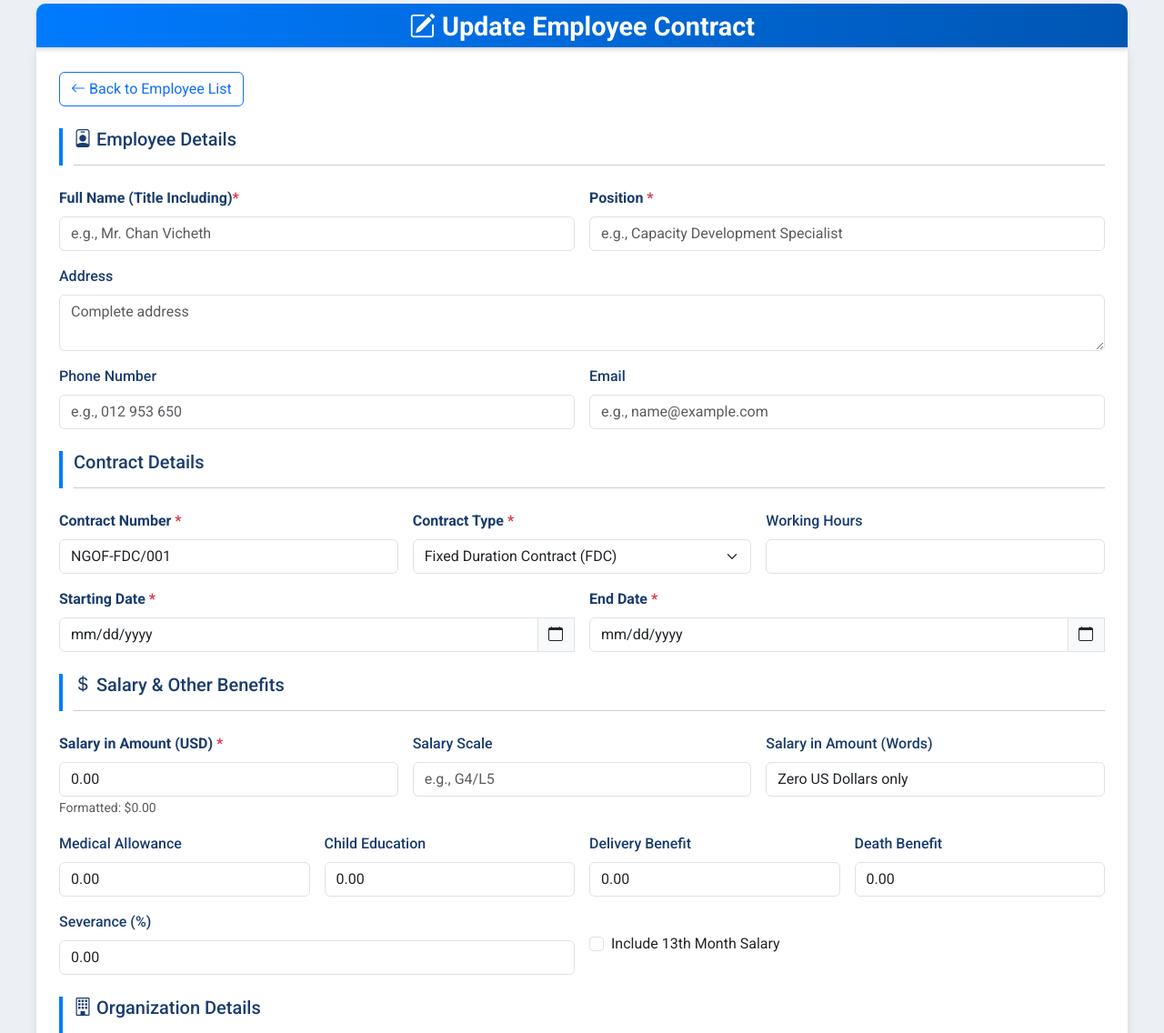
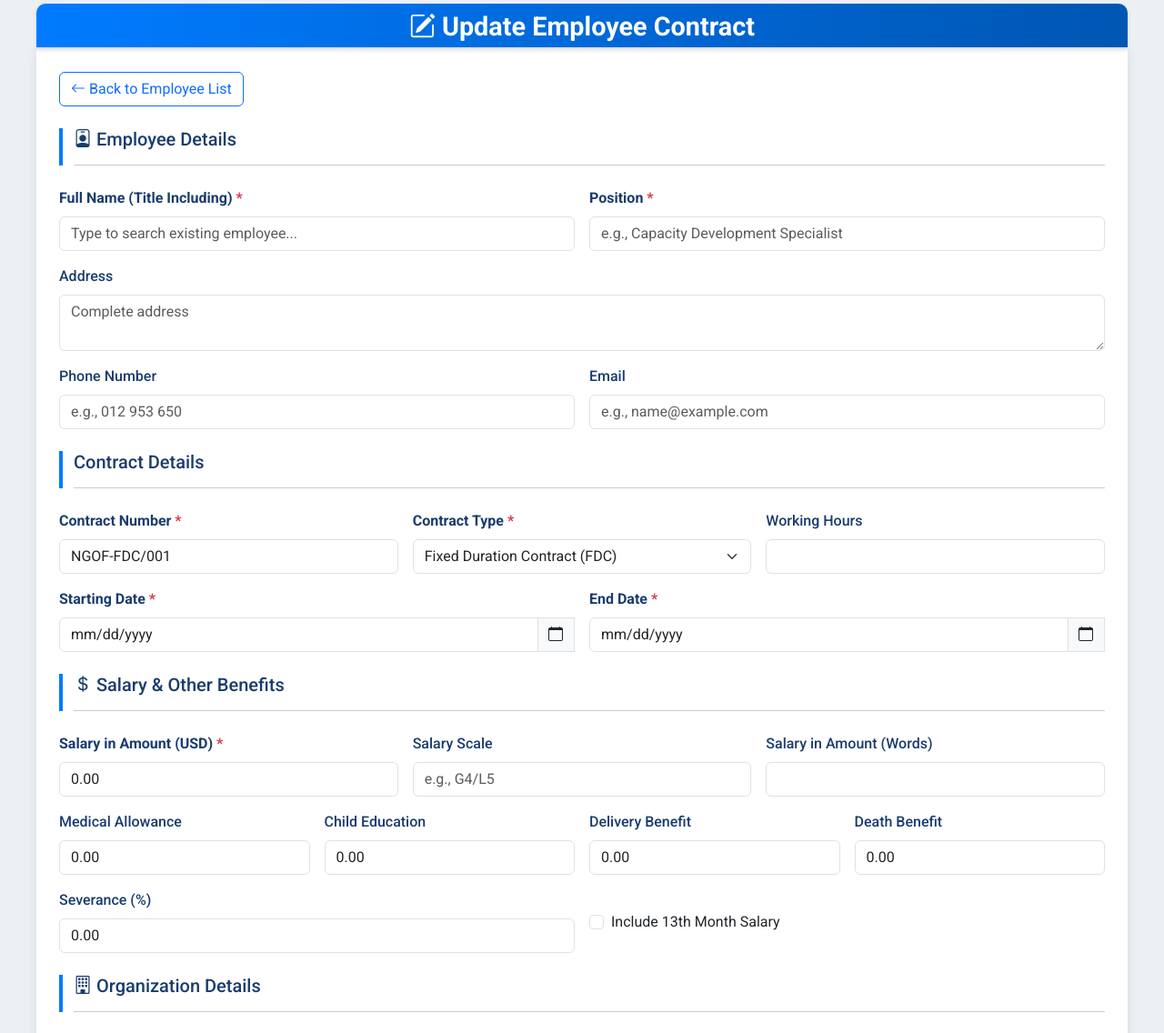
Before and after one commit to NGO-Forum/automation-contract, a Python web app: template app/templates/employees/update.html in a window 1280 px wide. Shown: the part 120-1256 px from the top of the page at 91% size. Run offline with Jinja, Linux system fonts and the light colour scheme; the template is opened without the code that fills it, so the values that code supplies are empty.

Commit message:
feature : add the feature update employee add the feature employee name and search list of the employee more good [ASC-234]

```diff
--- a/app/templates/employees/update.html
+++ b/app/templates/employees/update.html
@@ -27,13 +27,20 @@
                 <hr>
             </div>
             <div class="row g-3 mb-4">
-                <div class="col-md-6">
-                    <label for="employee_name" class="form-label fw-bold">Full Name (Title Including)<span class="text-danger">*</span></label>
+                <div class="col-md-6 position-relative">
+                    <label for="employee_name" class="form-label fw-bold">Full Name (Title Including) <span class="text-danger">*</span></label>
                     <input type="text" class="form-control" id="employee_name" name="employee_name"
                            value="{{ form_data.employee_name | default(employee.employee_name) }}"
-                           placeholder="e.g., Mr. Chan Vicheth" required>
+                           placeholder="Type to search existing employee..." autocomplete="off" required>
                     <div class="invalid-feedback">Please enter full name (including title).</div>
+
+                    <!-- Suggestions Dropdown -->
+                    <div id="employee-suggestions"
+                         class="dropdown-menu w-100 shadow"
+                         style="max-height: 300px; overflow-y: auto; display: none; z-index: 1050;">
+                    </div>
                 </div>
+
                 <div class="col-md-6">
                     <label for="position_title" class="form-label fw-bold">Position <span class="text-danger">*</span></label>
                     <input type="text" class="form-control" id="position_title" name="position_title"
@@ -41,6 +48,7 @@
                            placeholder="e.g., Capacity Development Specialist" required>
                     <div class="invalid-feedback">Please enter position title.</div>
                 </div>
+
                 <div class="col-12">
                     <label for="employee_address" class="form-label">Address</label>
                     <textarea class="form-control" id="employee_address" name="employee_address" rows="2"
@@ -283,20 +291,87 @@ document.addEventListener('DOMContentLoaded', function () {
     const salaryAmount = document.getElementById('salary_amount');
     const salaryWords = document.getElementById('salary_amount_words');
     const salaryFormatted = document.getElementById('salary_formatted');
-    const employeeName = document.getElementById('employee_name');
+    const employeeNameInput = document.getElementById('employee_name');
     const employeeSignature = document.getElementById('employee_signature_name');
+    const suggestionsBox = document.getElementById('employee-suggestions');
 
-    // 1. Update Contract Number
+    // AUTOCOMPLETE SEARCH
+    let debounceTimer;
+    employeeNameInput.addEventListener('input', function () {
+        const query = this.value.trim();
+        clearTimeout(debounceTimer);
+
+        if (query.length < 2) {
+            suggestionsBox.style.display = 'none';
+            return;
+        }
+
+        debounceTimer = setTimeout(() => {
+            fetch(`/employees/api/employees/search?q=${encodeURIComponent(query)}`)
+                .then(r => r.json())
+                .then(data => {
+                    suggestionsBox.innerHTML = '';
+                    if (data.length === 0) {
+                        suggestionsBox.style.display = 'none';
+                        return;
+                    }
+                    data.forEach(emp => {
+                        const item = document.createElement('a');
+                        item.className = 'dropdown-item py-2 border-bottom';
+                        item.href = '#';
+                        item.innerHTML = `
+                            <strong>${escapeHtml(emp.name)}</strong><br>
+                            <small class="text-muted">
+                                ${escapeHtml(emp.position)} | ${escapeHtml(emp.phone || 'No phone')} | ${escapeHtml(emp.email || 'No email')}
+                            </small>
+                        `;
+                        item.onclick = (e) => {
+                            e.preventDefault();
+                            fillEmployeeData(emp);
+                            suggestionsBox.style.display = 'none';
+                        };
+                        suggestionsBox.appendChild(item);
+                    });
+                    suggestionsBox.style.display = 'block';
+                })
+                .catch(() => suggestionsBox.style.display = 'none');
+        }, 300);
+    });
+
+    function fillEmployeeData(emp) {
+        employeeNameInput.value = emp.name;
+        document.getElementById('position_title').value = emp.position || '';
+        document.getElementById('employee_address').value = emp.address || '';
+        document.getElementById('employee_tel').value = emp.phone || '';
+        document.getElementById('employee_email').value = emp.email || '';
+        if (!employeeSignature.value.trim()) {
+            employeeSignature.value = emp.name;
+        }
+    }
+
+    function escapeHtml(text) {
+        const div = document.createElement('div');
+        div.textContent = text || '';
+        return div.innerHTML;
+    }
+
+    // Hide dropdown when clicking outside
+    document.addEventListener('click', (e) => {
+        if (!employeeNameInput.contains(e.target) && !suggestionsBox.contains(e.target)) {
+            suggestionsBox.style.display = 'none';
+        }
+    });
+
+    // Existing features (contract number, salary words, dates, etc.)
     function updateContractNumber() {
         if (!contractType.value) return;
         const prefix = 'NGOF';
         const typeCode = contractType.value.includes('FDC') ? 'FDC' : 'UDC';
-        const currentNum = contractNo.value.match(/\d+$/)?.[0] || '001';
+        const currentNum = contractNo.value.match(/\d+$/)?.[0]?.padStart(3, '0') || '001';
         contractNo.value = `${prefix}-${typeCode}/${currentNum}`;
     }
     contractType.addEventListener('change', updateContractNumber);
 
-    // 2. Validate End Date >= Start Date
     function validateDates() {
         if (startDate.value && endDate.value && new Date(endDate.value) < new Date(startDate.value)) {
             endDate.setCustomValidity('End date must be on or after start date.');
@@ -307,7 +382,6 @@ document.addEventListener('DOMContentLoaded', function () {
     startDate.addEventListener('change', validateDates);
     endDate.addEventListener('change', validateDates);
 
-    // 3. Sync Signature Dates to Start Date if empty
     function syncSignatureDates() {
         if (startDate.value) {
             if (!employerSigDate.value) employerSigDate.value = startDate.value;
@@ -316,7 +390,6 @@ document.addEventListener('DOMContentLoaded', function () {
     }
     startDate.addEventListener('change', syncSignatureDates);
 
-    // 4. Calendar Icon Click
     document.querySelectorAll('.calendar-icon').forEach(icon => {
         icon.addEventListener('click', () => {
             const input = icon.parentElement.querySelector('input[type="date"]');
@@ -324,7 +397,6 @@ document.addEventListener('DOMContentLoaded', function () {
         });
     });
 
-    // 5. Salary to Words
     function numberToWords(num) {
         if (num === 0) return 'Zero';
         const ones = ['', 'One', 'Two', 'Three', 'Four', 'Five', 'Six', 'Seven', 'Eight', 'Nine'];
@@ -356,12 +428,12 @@ document.addEventListener('DOMContentLoaded', function () {
             num = Math.floor(num / 1000);
             scale++;
         }
-        return parts.join(' ').replace(/\s+/g, ' ').trim();
+        return parts.join(' ').trim();
     }
 
     function convertSalaryToWords() {
-        const value = parseFloat(salaryAmount.value);
-        if (isNaN(value) || value < 0) {
+        const value = parseFloat(salaryAmount.value) || 0;
+        if (value <= 0) {
             salaryWords.value = '';
             salaryFormatted.textContent = '';
             return;
@@ -376,14 +448,6 @@ document.addEventListener('DOMContentLoaded', function () {
     }
     salaryAmount.addEventListener('input', convertSalaryToWords);
 
-    // 6. Auto-fill Employee Signature Name
-    employeeName.addEventListener('input', () => {
-        if (!employeeSignature.value.trim()) {
-            employeeSignature.value = employeeName.value;
-        }
-    });
-
-    // 7. Form Submit Validation
     form.addEventListener('submit', function (e) {
         validateDates();
         if (!form.checkValidity()) {
@@ -394,7 +458,7 @@ document.addEventListener('DOMContentLoaded', function () {
         salaryWords.removeAttribute('readonly');
     });
 
-    // 8. Initialize
+    // Initialize
     updateContractNumber();
     convertSalaryToWords();
     validateDates();
```
